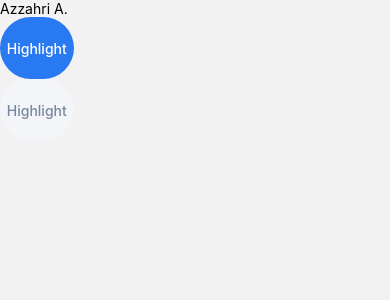
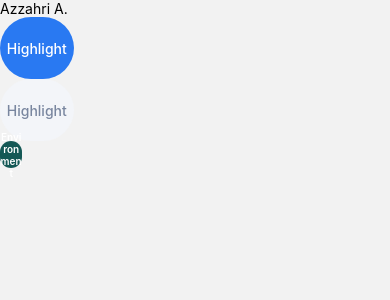
Before and after one commit to anilyavas/DonationApp, a React Native app: screen / in a window 390 px wide. Shown: the top 300 px of the page. Built offline with nearby package versions, Linux system fonts and the light colour scheme.

Commit message:
updated first time

```diff
--- /dev/null
+++ b/components/Badge/Badge.js
@@ -0,0 +1,32 @@
+import React, {useRef, useState} from 'react';
+import {Text, View} from 'react-native';
+import style from './style';
+import PropTypes from 'prop-types';
+import {horizontalScale} from '../../assets/styles/Scaling';
+
+const Badge = props => {
+  const [width, setWidth] = useState(0);
+  const textRef = useRef(null);
+  const paddingHorizontal = 10;
+  const tabWidth = {
+    width: horizontalScale(paddingHorizontal * 2 + width),
+  };
+  return (
+    <View style={[style.badge, tabWidth]}>
+      <Text
+        onTextLayout={event => {
+          setWidth(event.nativeEvent.lines[0].width);
+        }}
+        ref={textRef}
+        style={[style.title]}>
+        {props.title}
+      </Text>
+    </View>
+  );
+};
+
+Badge.propTypes = {
+  title: PropTypes.string.isRequired,
+};
+
+export default Badge;
--- /dev/null
+++ b/components/Badge/style.js
@@ -0,0 +1,25 @@
+import {StyleSheet} from 'react-native';
+import {
+  horizontalScale,
+  scaleFontSize,
+  verticalScale,
+} from '../../assets/styles/Scaling';
+
+const style = StyleSheet.create({
+  badge: {
+    backgroundColor: '#145855',
+    height: verticalScale(22),
+    justifyContent: 'center',
+    borderRadius: horizontalScale(50),
+  },
+  title: {
+    fontFamily: 'Inter',
+    fontSize: scaleFontSize(10),
+    fontWeight: '600',
+    lineHeight: scaleFontSize(12),
+    color: '#FFFFFF',
+    textAlign: 'center',
+  },
+});
+
+export default style;
--- a/screens/Home/Home.js
+++ b/screens/Home/Home.js
@@ -4,6 +4,7 @@ import {View, SafeAreaView, Text} from 'react-native';
 import globalStyle from '../../assets/styles/globalStyle';
 import Header from '../../components/Header/Header';
 import Tab from '../../components/Tab/Tab';
+import Badge from '../../components/Badge/Badge';
 
 const Home = () => {
   return (
@@ -12,6 +13,7 @@ const Home = () => {
         <Header title={'Azzahri A.'} type={1} />
         <Tab title={'Highlight'} />
         <Tab title={'Highlight'} isInactive={true} />
+        <Badge title={'Environment'} />
       </View>
     </SafeAreaView>
   );
```
